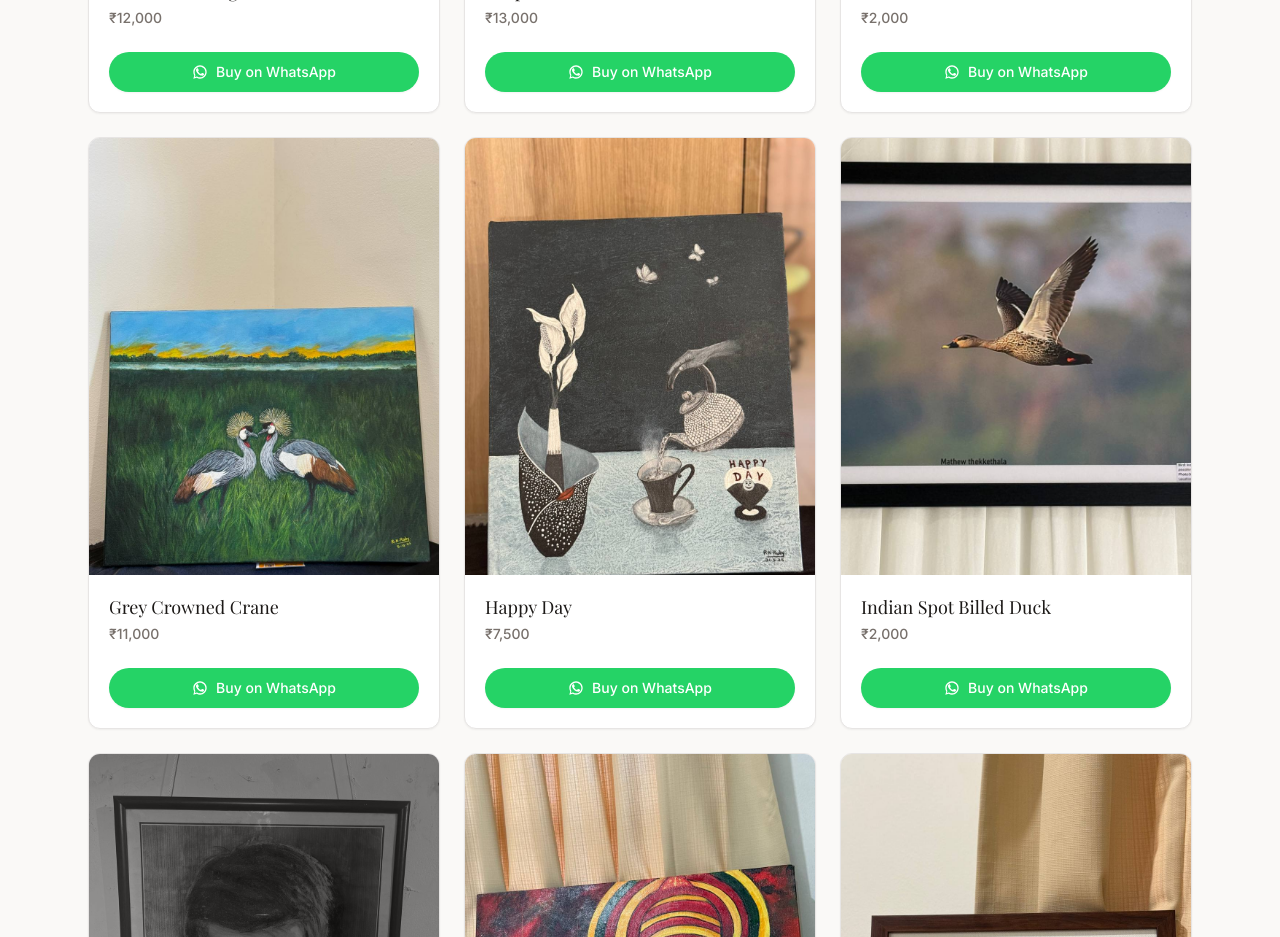
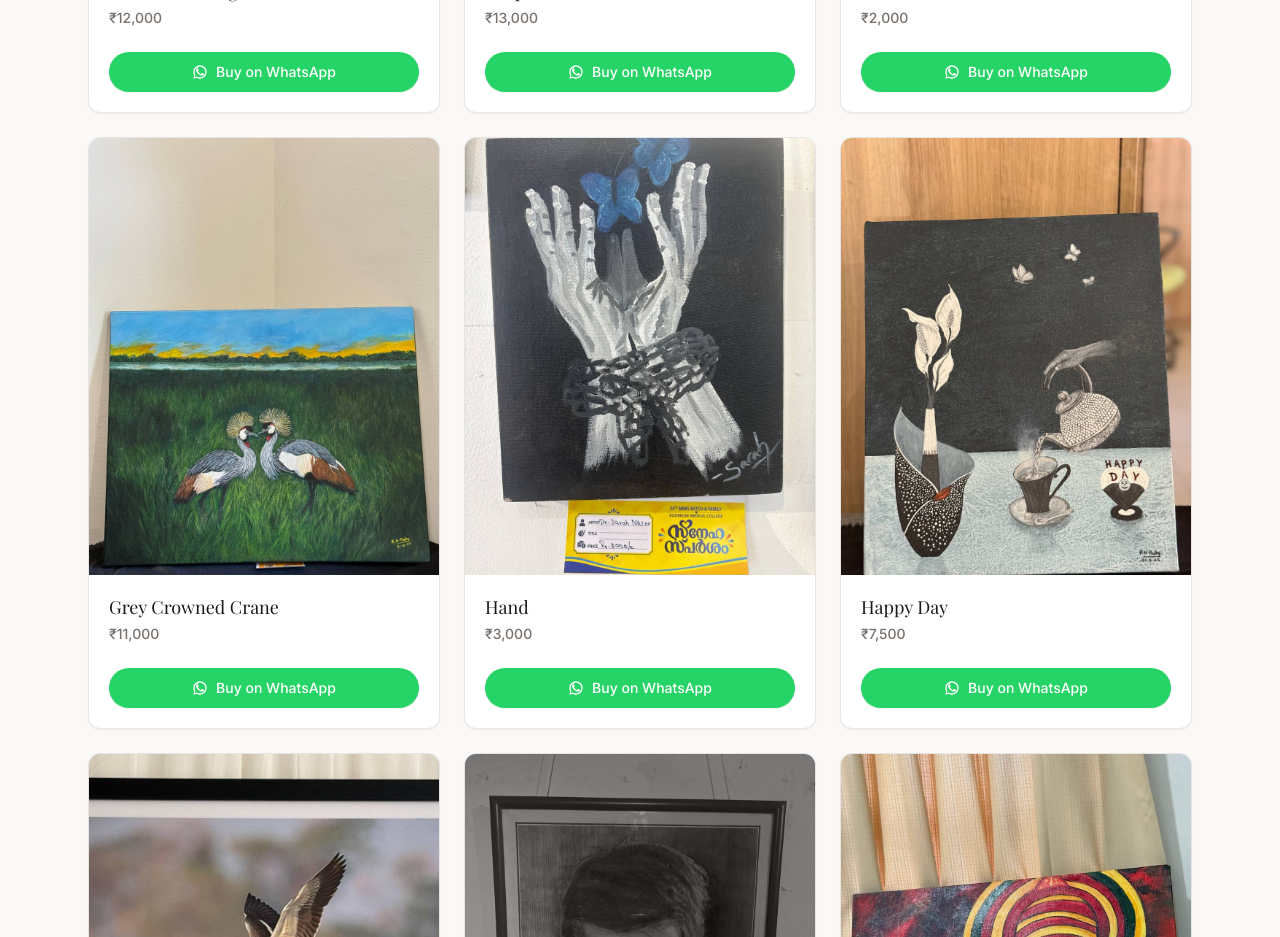
Before and after one commit to jasilmohmd/Art-catalogue, a Next.js app: page / in a window 1280 px wide. Shown: the part 7620-8557 px from the top of the page. Built offline with nearby package versions, Linux system fonts and the light colour scheme; a web font is replaced by a local one.

Commit message:
feat: add Hand artwork

```diff
--- a/data/artworks.ts
+++ b/data/artworks.ts
@@ -245,6 +245,13 @@ export const artworks: Artwork[] = [
     name: "Grey Crowned Crane",
     price: 11000,
     image: "/artworks/grey_crowned_crane-11000.jpg",
+    available: true,
+  },
+  {
+    id: "hand",
+    name: "Hand",
+    price: 3000,
+    image: "/artworks/hand-3000.jpg",
     available: true,
   },
   {
```
Also changed, not shown: public/artworks/hand-3000.jpg (added).
